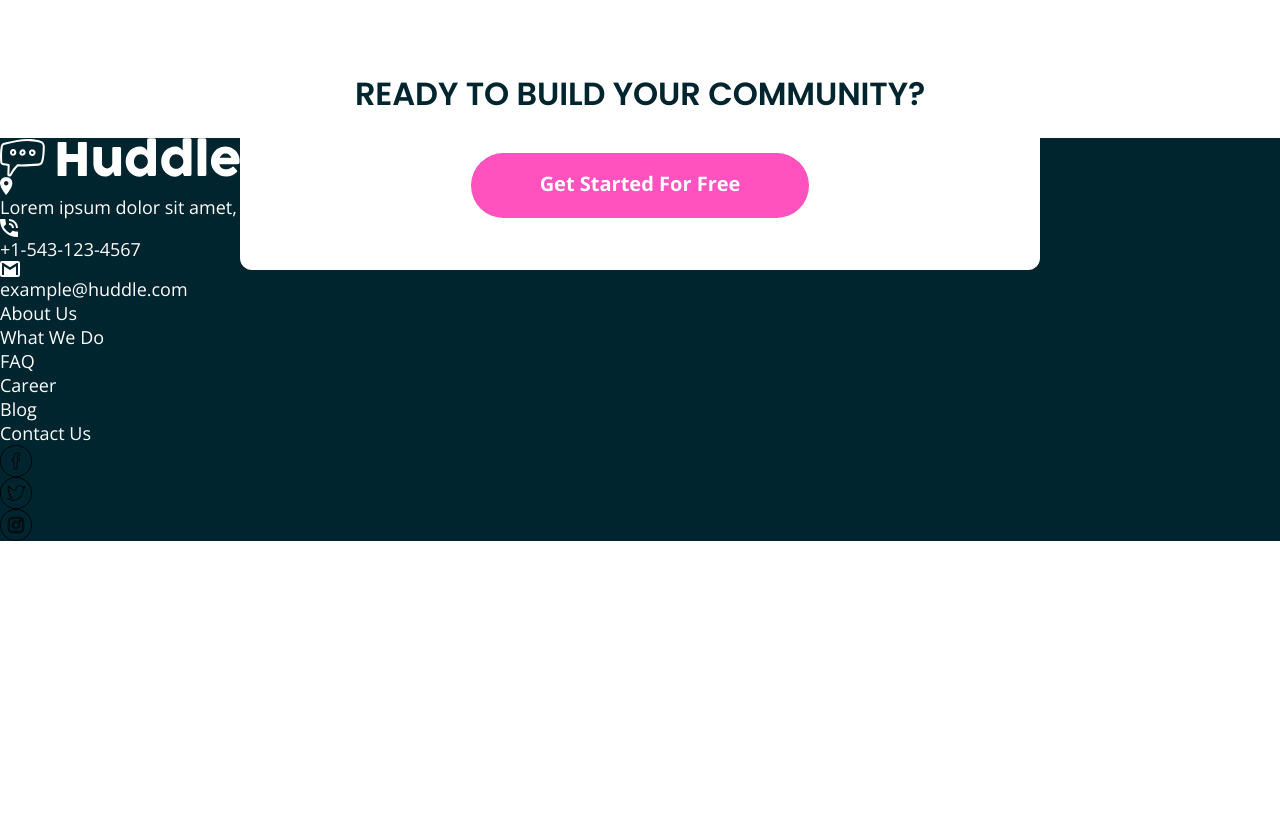
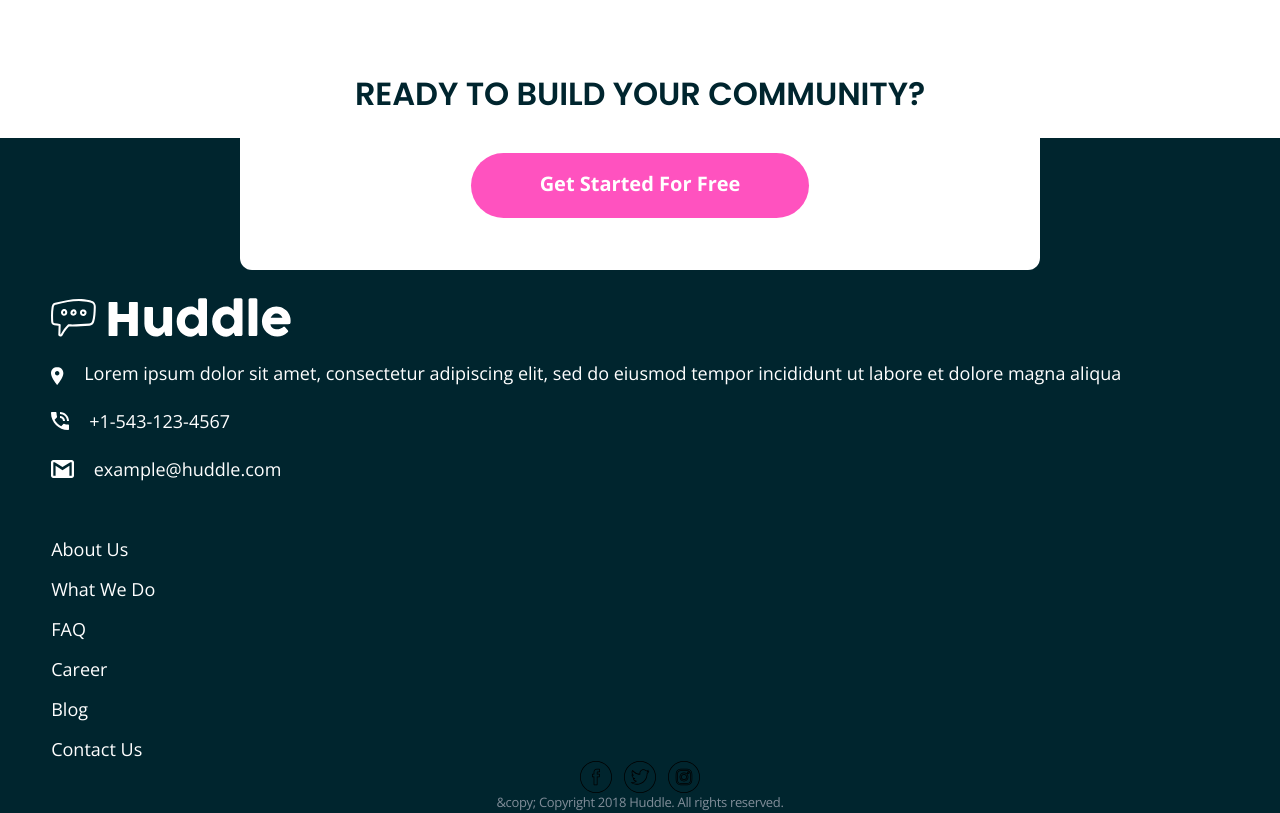
Before and after one commit to MinhKhangTran/w52s_12_11ty_huddle, an Eleventy site: page src/index.html in a window 1280 px wide. Shown: the part 2560-3373 px from the top of the page. Before the commit the page ends 3101 px from the top, so only its background shows below. Built offline with nearby package versions, Linux system fonts and the light colour scheme; Eleventy itself is replaced by a stand-in of ours; files that its build step writes are made by us from their sources.

Commit message:
:sparkles: start with footer

```diff
--- a/src/_includes/layouts/base.html
+++ b/src/_includes/layouts/base.html
@@ -15,7 +15,7 @@
   </head>
   <body>
     <a class="skip-to-content" href="#main-content">Skip to content</a>
-    <main  class="bg-very-pale-cyan">
-    {% block content %}{% endblock %}
+    <main class="bg-very-pale-cyan">{% block content %}{% endblock %}</main>
+    {% include "partials/footer.html" %}
   </body>
 </html>
--- a/src/_includes/layouts/home.html
+++ b/src/_includes/layouts/home.html
@@ -5,5 +5,4 @@
     {% include "partials/hero.html" %}
     {% include "partials/feat.html" %}
     {% include "partials/cta.html" %}
-    {% include "partials/footer.html" %}
 {% endblock %}
--- a/src/_includes/partials/footer.html
+++ b/src/_includes/partials/footer.html
@@ -1,12 +1,12 @@
-</main>
 <footer class="bg-very-dark-cyan">
+  <div class="container">
     <a href="/">
       <img src="{{footer.logo}}" alt="logo home" />
     </a>
     <div class="footer__wrapper">
       <div class="footer__info">
         {% for item in footer.info %}
-      <div class="footer__info--{{item.icon}}">
+        <div class="footer__info--whole footer__info--{{item.icon}}">
           <img src="/images/icon-{{item.icon}}.svg" alt="" aria-hidden="true" />
           <p class="text-white">{{item.text}}</p>
         </div>
@@ -14,12 +14,18 @@
       </div>
       <div class="footer__links">
         {% for item in footer.links %}
-      <p class="text-white footer__link--{{item.id}}">{{item.text}}</p>
+        <p class="text-white footer__links--whole footer__link--{{item.id}}">
+          {{item.text}}
+        </p>
         {% endfor %}
       </div>
       <div class="footer__socials">
         {% for item in footer.socials %} {% ext item.icon, item.url %} {% endfor
         %}
       </div>
+      <div class="footer__copy text-center">
+        <p class="footer">{{footer.copyright}}</p>
+      </div>
+    </div>
   </div>
 </footer>
--- a/src/css/style.css
+++ b/src/css/style.css
@@ -360,6 +360,7 @@ nav img {
 /* ----------------------------- */
 #feat {
   padding-top: 3.875rem;
+  padding-bottom: 1rem;
 }
 .feat__card {
   display: flex;
@@ -450,5 +451,33 @@ nav img {
 /* Footer                         */
 /* ----------------------------- */
 footer {
-  z-index: 1;
+  padding-top: 10rem;
 }
+.footer__info--whole {
+  display: flex;
+  gap: 1.25rem;
+  align-items: center;
+  padding-top: 1.5rem;
+}
+.footer__info--whole img {
+  height: 18px;
+}
+.footer__info--location img {
+  align-self: flex-start;
+  margin-top: 6px;
+}
+.footer__links {
+  padding-top: 3.5rem;
+}
+.footer__links--whole {
+  padding-top: 1rem;
+}
+.footer__links--whole:first-child {
+  padding-top: 0;
+}
+.footer__socials {
+  display: flex;
+  gap: 0.75rem;
+  justify-content: center;
+  color: white;
+}
```
Also changed, not shown: 2 other files. Lines whose indentation alone changed are shown as unchanged.
